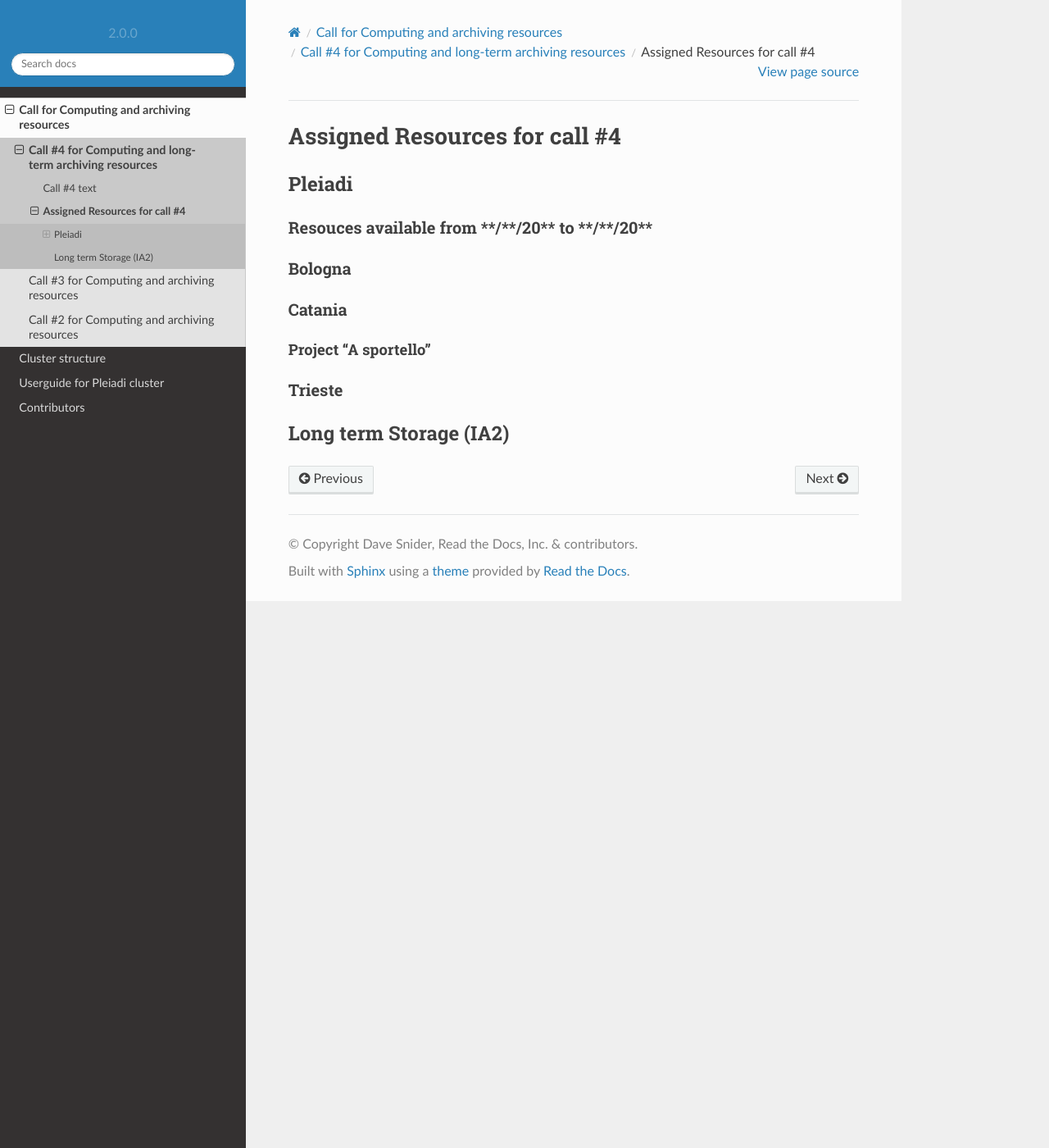
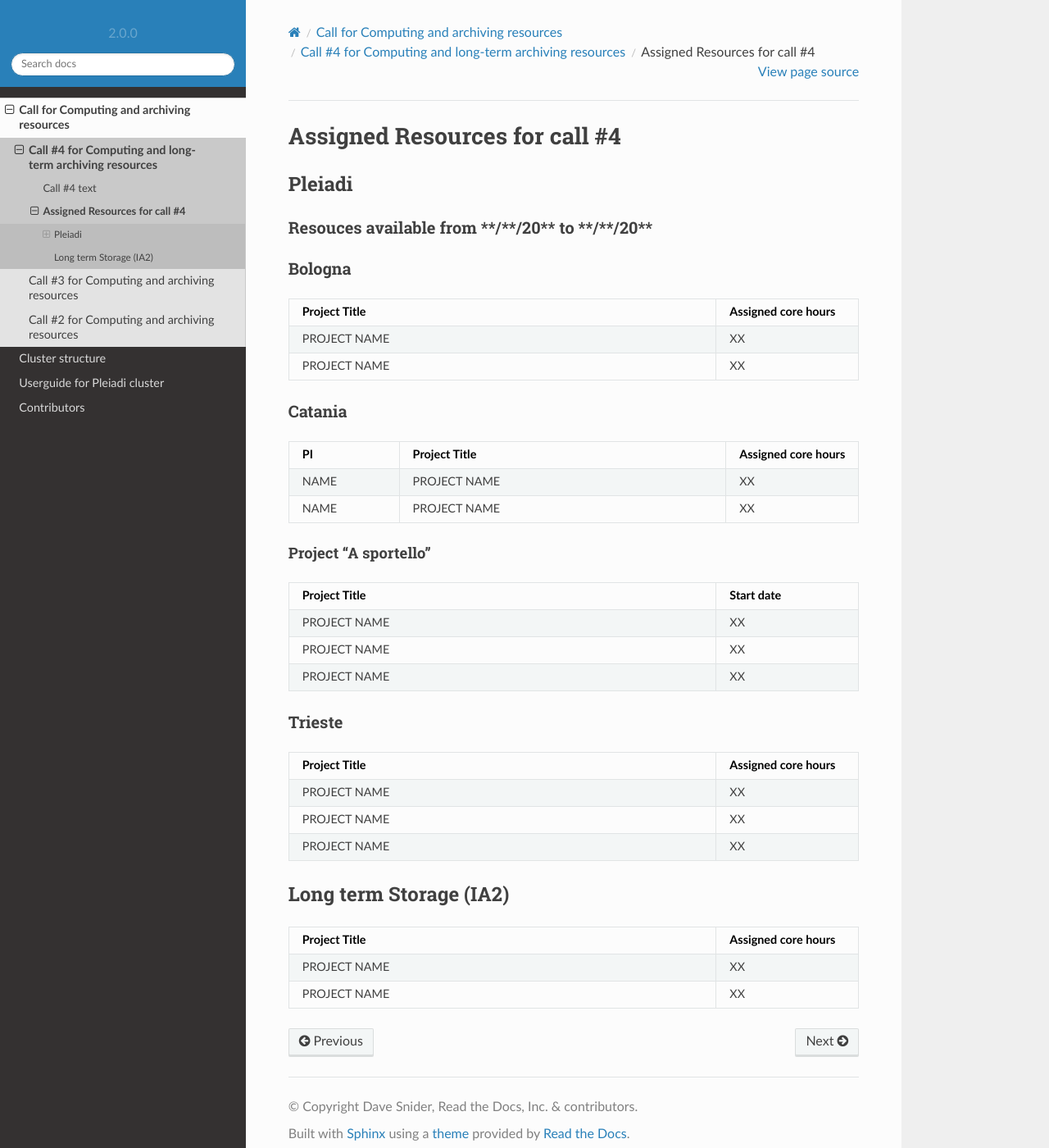
Before and after one commit to fvitello/pleiadi-doc, a Sphinx documentation site: the page built from docs/documentation/call/call4/assigned.rst, in a window 1280 px wide and 1400 px high. Shown: the whole window at 82% size. Built offline with Sphinx 7.4.7 and the Read the Docs theme 2.0.0, drawn with Linux system fonts in a browser that asks for light colours.

Commit message:
Update assigned.rst

```diff
--- a/docs/documentation/call/call4/assigned.rst
+++ b/docs/documentation/call/call4/assigned.rst
@@ -17,12 +17,12 @@ Bologna
   :widths: 3 1
 
   ======================================================================================================    ===================
-  Project Title                                                                                              Assigned core hours
-  ======================================================================================================    ====================
-  -------------------------------------------------------                                                          ??
-  -------------------------------------------------------                                                          ??
-  -------------------------------------------------------                                                          ??
-  ======================================================================================================    ====================
+  Project Title                                                                                             Assigned core hours
+  ======================================================================================================    ===================
+  PROJECT NAME                                                                                                     XX
+  PROJECT NAME                                                                                                     XX
+  ======================================================================================================    ===================
+
 
 .. |br| raw:: html
 
@@ -34,13 +34,12 @@ Catania
   :width: 100%
   :widths: 1 3 1
 
-   ==============  ==============================================================================================================    ==================
-   PI              Project Title                                                                                                     Assigned core hours
-   ==============  ==============================================================================================================    ===================
-   NAME            ---------------------------------------------------------------                                                           ??
-   NAME            ---------------------------------------------------------------                                                           ??
-   NAME            ---------------------------------------------------------------                                                           ??
-   ==============  ==============================================================================================================    ====================
+  ==============  ==============================================================================================================  ===================
+  PI              Project Title                                                                                                   Assigned core hours
+  ==============  ==============================================================================================================  ===================
+  NAME            PROJECT NAME                                                                                                              XX
+  NAME            PROJECT NAME                                                                                                              XX
+  ==============  ==============================================================================================================  ===================
 
 
 Project "A sportello"
@@ -49,13 +48,13 @@ Project "A sportello"
   :width: 100%
   :widths: 3 1
 
-   ======================================================================================================================  ===================
-   Project Title                                                                                                           Start date
-   =====================================================================================================================   ===================
-   ---------------------------------------------------------------------                                                   ??
-   ---------------------------------------------------------------------                                                   ??
-   ---------------------------------------------------------------------                                                   ??
-   =====================================================================================================================   ====================
+  =====================================================================================================================   ===================
+  Project Title                                                                                                           Start date
+  =====================================================================================================================   ===================
+  PROJECT NAME                                                                                                                    XX
+  PROJECT NAME                                                                                                                    XX
+  PROJECT NAME                                                                                                                    XX
+  =====================================================================================================================   ===================
 
 .. |br| raw:: html
 
@@ -67,14 +66,15 @@ Trieste
   :width: 100%
   :widths: 3 1
 
-   ======================================================================================================================  ===================
-   Project Title                                                                                                           Assigned core hours
-   =====================================================================================================================   ===================
-   ---------------------------------------------------------------------                                                   ??
-   ---------------------------------------------------------------------                                                   ??
-   ---------------------------------------------------------------------                                                   ??
-   =====================================================================================================================   ===================
-   |br| raw:: html
+  =====================================================================================================================   ===================
+  Project Title                                                                                                           Assigned core hours
+  =====================================================================================================================   ===================
+  PROJECT NAME                                                                                                                     XX
+  PROJECT NAME                                                                                                                     XX
+  PROJECT NAME                                                                                                                     XX
+  =====================================================================================================================   ===================
+
+.. |br| raw:: html
 
      <br>
 
@@ -87,13 +87,12 @@ Long term Storage (IA2)
   :widths: 3 1
 
 
-   ======================================================================================================================  ===================
-   Project Title                                                                                                           Assigned core hours
-   =====================================================================================================================   ===================
-   ---------------------------------------------------------------------                                                   ??
-   ---------------------------------------------------------------------                                                   ??
-   ---------------------------------------------------------------------                                                   ??
-   =====================================================================================================================   ===================
+  =====================================================================================================================   ===================
+  Project Title                                                                                                           Assigned core hours
+  =====================================================================================================================   ===================
+   PROJECT NAME                                                                                                                  XX
+   PROJECT NAME                                                                                                                  XX
+  =====================================================================================================================   ===================
 
 .. |br| raw:: html
 
```
